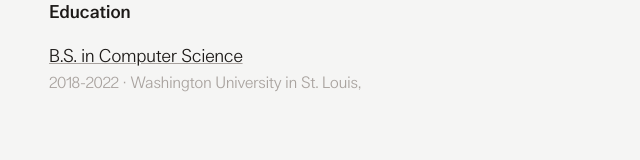
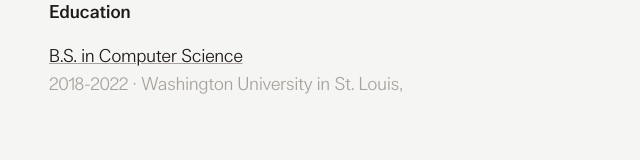
Before and after one commit to suyjeff/jeffsite, a Next.js app: page /about in a window 1280 px wide. Shown: the part 574-734 px from the top of the page, without its empty margins (319-959 px from the left). Built offline with nearby package versions, Linux system fonts and the light colour scheme.

Commit message:
Enhance job position and custom role text styles with increased font size

```diff
--- a/pages/about.tsx
+++ b/pages/about.tsx
@@ -81,7 +81,7 @@
               ].map((edu, index) => (
                 <li key={index} className={`opacity-0 animate-fade-in animation-delay-${800 + index * 200}`}>
                   <p className="underline inline-block rounded decoration-stone-400">{edu.degree}</p>
-                  <p className="text-base text-stone-400"> {edu.year} · {edu.school},</p>
+                  <p className="text-lg text-stone-400"> {edu.year} · {edu.school},</p>
                 </li>
               ))}
             </ul>
```
